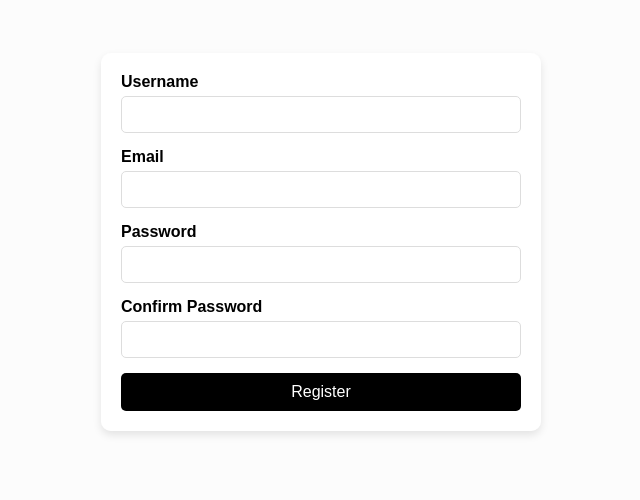
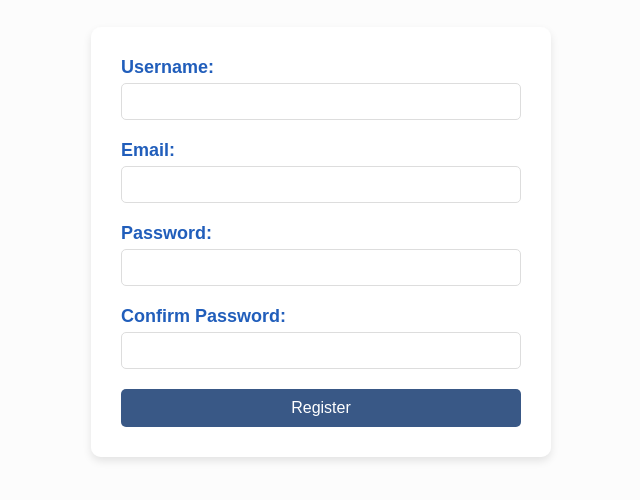
Before and after one commit to sara-mohamd/JS-ConceptLab, a plain HTML site: page UserSignupForm/src/auth/register.html in a window 1280 px wide. Shown: the part 158-658 px from the top of the page, without its empty margins (319-959 px from the left). Drawn offline with Linux system fonts and the light colour scheme.

Commit message:
update FrontEnd

```diff
--- a/UserSignupForm/src/auth/auth.css
+++ b/UserSignupForm/src/auth/auth.css
@@ -6,12 +6,13 @@ body {
     height: 100vh;
     margin: 0;
     background-color: #fcfcfc;
-  font-family: Arial, sans-serif;
+    font-family: "Nunito", sans-serif;
+    font-size: 18px;
 }
 
 .form-container {
-  background-color: rgba(255, 255, 255, 0.9); /* White with slight transparency */
-  padding: 20px;
+    background-color: rgba(255, 255, 255, 0.9);
+    padding: 30px;
     border-radius: 10px;
     box-shadow: 0 4px 8px rgba(0, 0, 0, 0.1);
     max-width: 400px;
@@ -23,15 +24,15 @@ form {
     flex-direction: column;
 }
 
-.attr {
-  margin-bottom: 15px;
+.form-group {
+    margin-bottom: 20px;
 }
 
 label {
     display: block;
     margin-bottom: 5px;
     font-weight: bold;
-  color: black;
+    color: #215ebb;
 }
 
 input {
@@ -43,7 +44,7 @@ input {
 }
 
 button {
-  background-color: black;
+    background-color: #395886;
     color: white;
     padding: 10px 15px;
     border: none;
@@ -54,5 +55,13 @@ button {
 }
 
 button:hover {
-  background-color: #333;
+    background-color: #4f6e9f;
 }
+
+/* Error Message Styles */
+.error-message {
+    color: red;
+    font-size: 14px;
+    margin-top: 5px;
+    display: none; /* Hidden by default */
+}
--- a/UserSignupForm/src/auth/register.html
+++ b/UserSignupForm/src/auth/register.html
@@ -4,31 +4,35 @@
 <head>
   <meta charset="UTF-8">
   <meta name="viewport" content="width=device-width, initial-scale=1.0">
-  <title>Authentication | Register</title>
-  <link rel="stylesheet" href="./auth.css">
+  <title>Register</title>
+  <link rel="stylesheet" href="auth.css">
 </head>
 
 <body>
   <div class="form-container">
-    <form action="">
-      <div class="attr name">
-        <label for="username">Username</label>
-        <input type="text" id="username">
+    <form id="registration-form">
+      <div class="form-group">
+        <label for="username">Username:</label>
+        <input type="text" id="username" name="username" required>
+        <div id="username-error" class="error-message"></div>
       </div>
 
-      <div class="attr email">
-        <label for="email">Email</label>
-        <input type="email" id="email">
+      <div class="form-group">
+        <label for="email">Email:</label>
+        <input type="email" id="email" name="email" required>
+        <div id="email-error" class="error-message"></div>
       </div>
 
-      <div class="attr password">
-        <label for="password">Password</label>
-        <input type="password" id="password">
+      <div class="form-group">
+        <label for="password">Password:</label>
+        <input type="password" id="password" name="password" required>
+        <div id="password-error" class="error-message"></div>
       </div>
 
-      <div class="attr confirm-password">
-        <label for="confirm-password">Confirm Password</label>
-        <input type="password" id="confirm-password">
+      <div class="form-group">
+        <label for="confirm-password">Confirm Password:</label>
+        <input type="password" id="confirm-password" name="confirm-password" required>
+        <div id="confirm-password-error" class="error-message"></div>
       </div>
 
       <button type="submit">Register</button>
```
Lines whose indentation alone changed are shown as unchanged.
